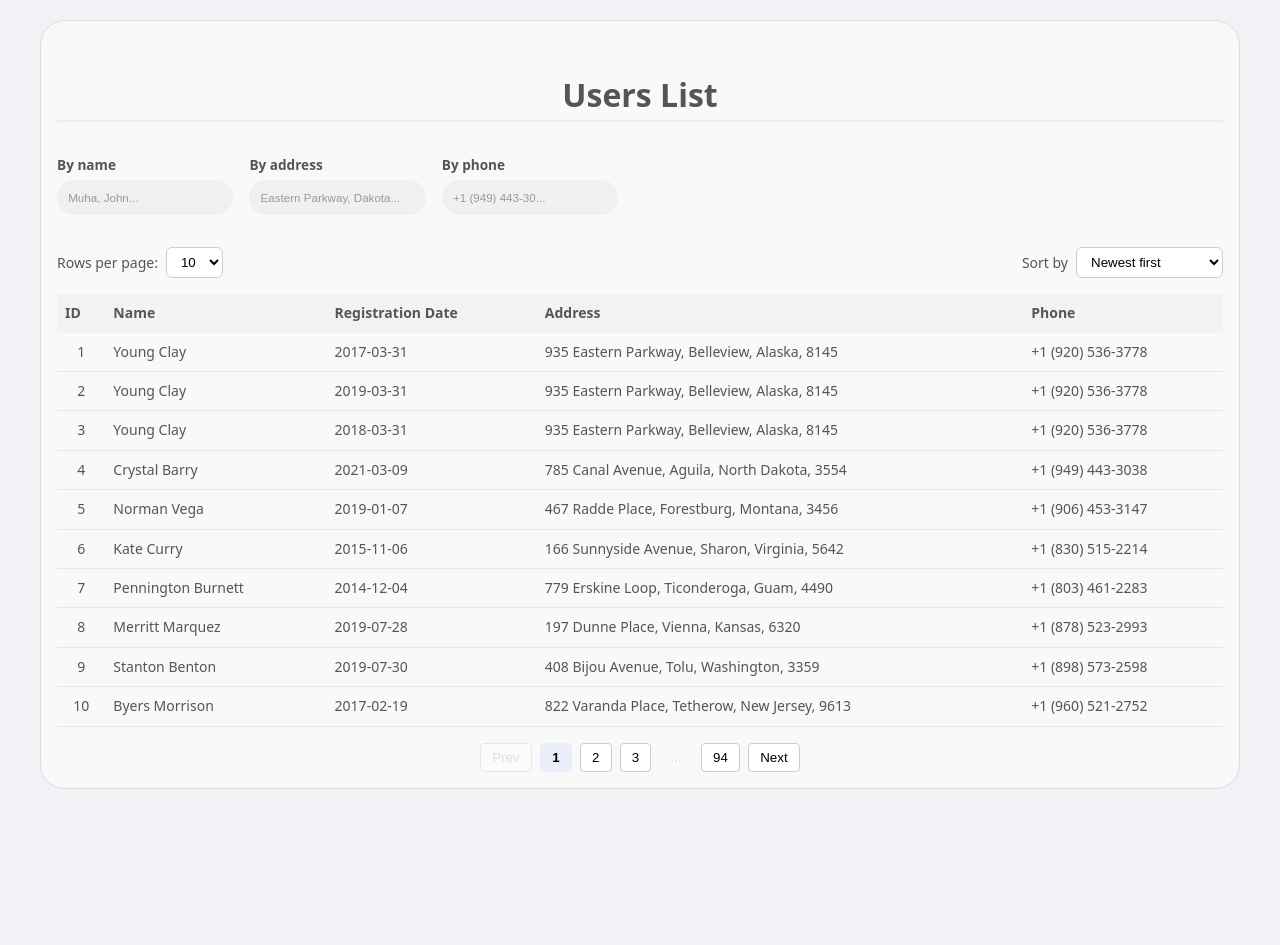
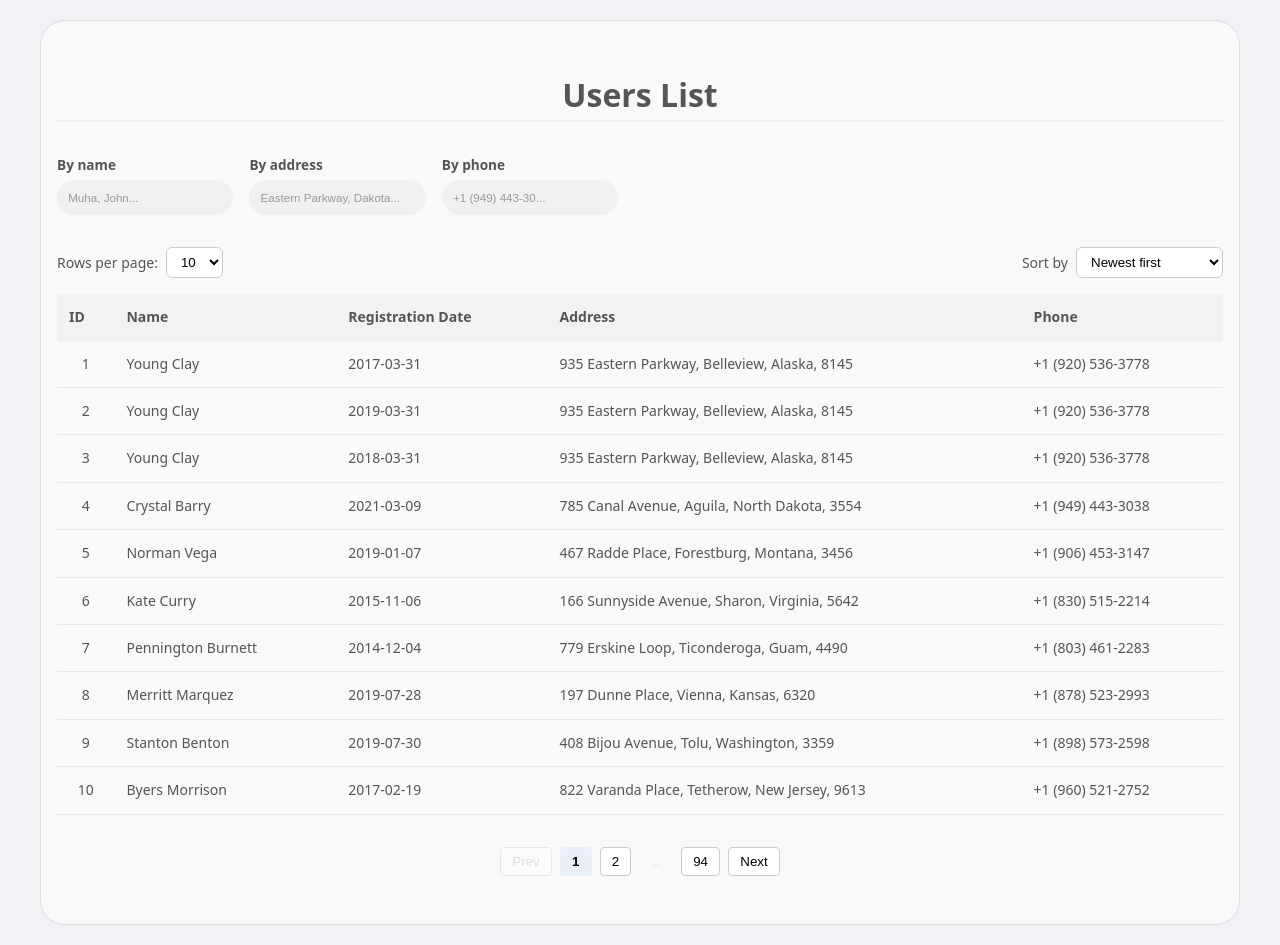
Before and after one commit to Muhannad-coding/users-table, a Vue app: page / in a window 1280 px wide. Before the commit the page ends 809 px from the top, so only its background shows below. Built offline with nearby package versions, Linux system fonts and the light colour scheme.

Commit message:
refactor: adjust padding and styles for improved layout responsiveness

```diff
--- a/src/App.vue
+++ b/src/App.vue
@@ -9,11 +9,17 @@
   max-width: 1200px;
   min-height: calc(100vh - 3rem);
   margin: 0 auto;
-  padding: 1rem;
+  padding: 0;
   font-family: system-ui, sans-serif;
   border-radius: 25px;
   background-color: #f9f9f9;
   border: 1px solid #ddd;
   drop-shadow: 0 2px 8px rgba(0, 0, 0, 0.1);
 }
+
+@media (min-width: 600px) {
+  .app-container {
+    padding: 1rem;
+  }
+}
 </style>
--- a/src/assets/main.css
+++ b/src/assets/main.css
@@ -9,5 +9,11 @@ body {
   background-color: #f0f2f5;
   color: #555;
   line-height: 1.6;
-  padding: 20px;
+  padding: 10px;
 }
+
+@media screen and (min-width: 600px) {
+  body {
+    padding: 20px;
+  }
+}
--- a/src/components/features/users/PaginationButton.vue
+++ b/src/components/features/users/PaginationButton.vue
@@ -31,11 +31,17 @@ function handleClick() {
 
 <style scoped>
 .pagination-btn {
-  padding: 0.4rem 0.7rem;
+  padding: 0.3rem 0.5rem;
   border: 1px solid #ccc;
   background: white;
   cursor: pointer;
   border-radius: 4px;
+}
+
+@media screen and (min-width: 600px) {
+  .pagination-btn {
+    padding: 0.4rem 0.7rem;
+  }
 }
 
 .pagination-btn:hover:not(.active):not(.dots) {
--- a/src/components/features/users/UsersListTable.vue
+++ b/src/components/features/users/UsersListTable.vue
@@ -32,7 +32,12 @@ const props = defineProps({
 
 <style scoped>
 .id {
-  min-width: 30px;
+  min-width: 15px;
+}
+@media screen and (min-width: 600px) {
+  .id {
+    min-width: 30px;
+  }
 }
 .ids {
   text-align: center;
@@ -44,6 +49,12 @@ const props = defineProps({
 .table-head-element {
   text-align: left;
   padding: 12px;
+  font-size: 0.725rem;
+}
+@media screen and (min-width: 600px) {
+  .table-head-element {
+    font-size: 1rem;
+  }
 }
 .table-head-element button {
   background: none;
@@ -57,13 +68,13 @@ const props = defineProps({
   padding: 8px;
 }
 .table-row td {
-  padding: 12px;
+  padding: 8px;
   font-size: 0.725rem;
 }
 @media (min-width: 600px) {
   .table-head-element,
   .table-row td {
-    padding: 8px;
+    padding: 12px;
     font-size: 0.875rem;
   }
 }
--- a/src/components/features/users/UsersTable.vue
+++ b/src/components/features/users/UsersTable.vue
@@ -68,6 +68,7 @@ watch(
 
 <template>
   <div class="header"><h1>Users List</h1></div>
+  <div class="controls-container">
     <div class="filters">
       <FilterInput v-model="filters.name" placeholder="Muha, John..." label="By name" />
       <FilterInput
@@ -81,6 +82,7 @@ watch(
     <div class="controls">
       <PageSizeSelector v-model="pageSize" />
       <SortDropdown v-model="sort" />
+    </div>
   </div>
 
   <UsersListTable :rows="paginated" :sort="sort" :currentPage="currentPage" :pageSize="pageSize" />
@@ -112,6 +114,15 @@ watch(
   margin: 2rem 0;
   border-bottom: 2px solid #eee;
 }
+.controls-container {
+  padding: 1rem;
+}
+
+@media screen and (min-width: 600px) {
+  .controls-container {
+    padding: 0;
+  }
+}
 .filters {
   display: flex;
   gap: 1rem;
@@ -135,7 +146,7 @@ table {
   display: flex;
   gap: 0.5rem;
   justify-content: center;
-  margin-top: 1rem;
+  margin: 2rem 1rem;
   flex-wrap: wrap;
 }
 </style>
--- a/src/utils/visiblePagesFun.js
+++ b/src/utils/visiblePagesFun.js
@@ -1,7 +1,7 @@
 export function visiblePagesFun(totalPages, currentPage) {
   const total = totalPages
   const current = currentPage
-  const delta = 2 // how many pages before and after current
+  const delta = 1 // how many pages before and after current
 
   const pages = []
 
```
Also changed, not shown: 1 other file (tests, documents, lock files or other folders). Lines whose indentation alone changed are shown as unchanged.
